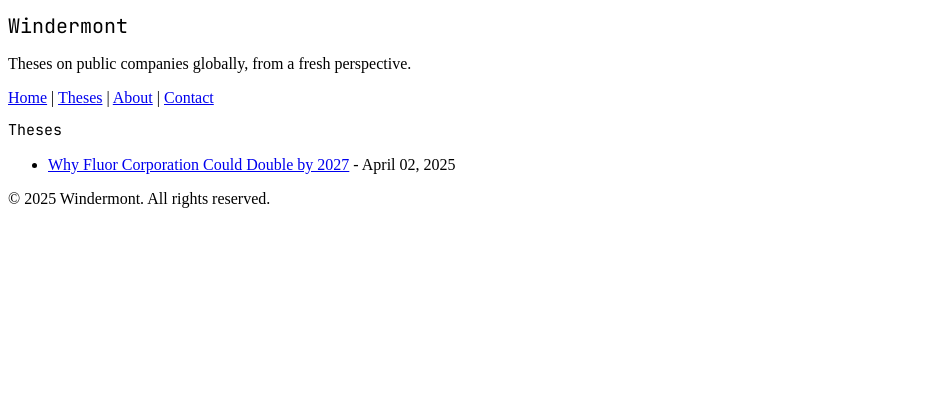
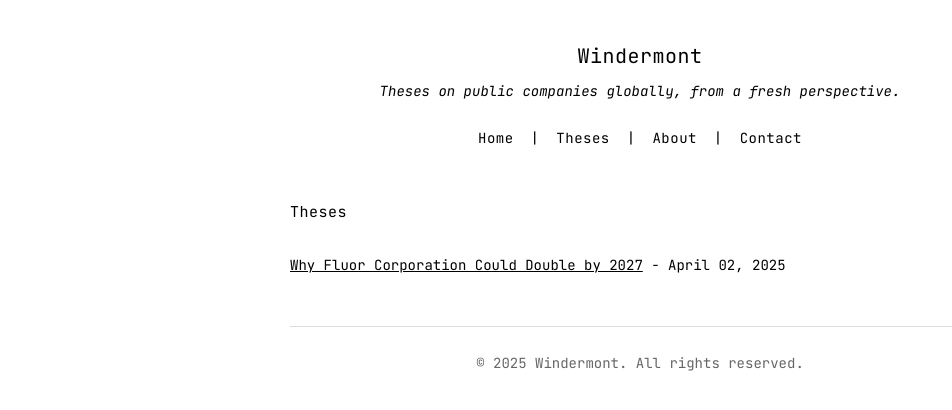
Before and after one commit to aaryunik/aaryunik.github.io, a plain HTML site: page theses.html in a window 1280 px wide. Shown: the whole page, without its empty margins (0-952 px from the left). Drawn offline with Linux system fonts and the light colour scheme; a script that the page names is missing.

Commit message:
claude commit 5

```diff
--- a/style.css
+++ b/style.css
@@ -1,12 +1,95 @@
-/* Add or update this rule for h1 */
+body {
+    background-color: #fff;
+    color: #000;
+    font-family: 'JetBrains Mono', monospace;
+    font-size: 16px;
+    line-height: 1.6;
+    margin: 0;
+    padding: 0;
+}
+
+.container {
+    max-width: 700px;
+    margin: 40px auto;
+    padding: 0 30px;
+}
+
+header {
+    text-align: center;
+    margin-bottom: 50px;
+}
+
 h1 {
     font-family: 'JetBrains Mono', monospace;
-    font-size: 20px; /* Optional: set a size */
-    font-weight: 400; /* Normal weight; try 700 for bold */
+    font-size: 20px;
+    font-weight: 400;
+    margin: 0;
+    letter-spacing: 0.5px;
 }
 
 h2 {
     font-family: 'JetBrains Mono', monospace;
     font-size: 15px;
     font-weight: 400;
+    margin-bottom: 20px;
+    letter-spacing: 0.5px;
 }
+
+.tagline {
+    font-size: 14px;
+    font-style: italic;
+    margin: 8px 0 25px;
+}
+
+nav {
+    font-size: 14px;
+    letter-spacing: 0.5px;
+}
+
+nav a {
+    color: #000;
+    text-decoration: none;
+    margin: 0 8px;
+}
+
+nav a:hover {
+    text-decoration: underline;
+}
+
+main {
+    margin-bottom: 50px;
+}
+
+p {
+    margin: 0 0 20px;
+    font-size: 14px;
+}
+
+a {
+    color: #000;
+    text-decoration: underline;
+}
+
+a:hover {
+    color: #555;
+}
+
+footer {
+    text-align: center;
+    font-size: 12px;
+    color: #666;
+    padding-top: 25px;
+    border-top: 1px solid #ddd;
+    margin-top: 30px;
+}
+
+ul {
+    list-style: none;
+    padding: 0;
+    margin: 30px 0;
+}
+
+ul li {
+    margin-bottom: 15px;
+    font-size: 14px;
+}
```
